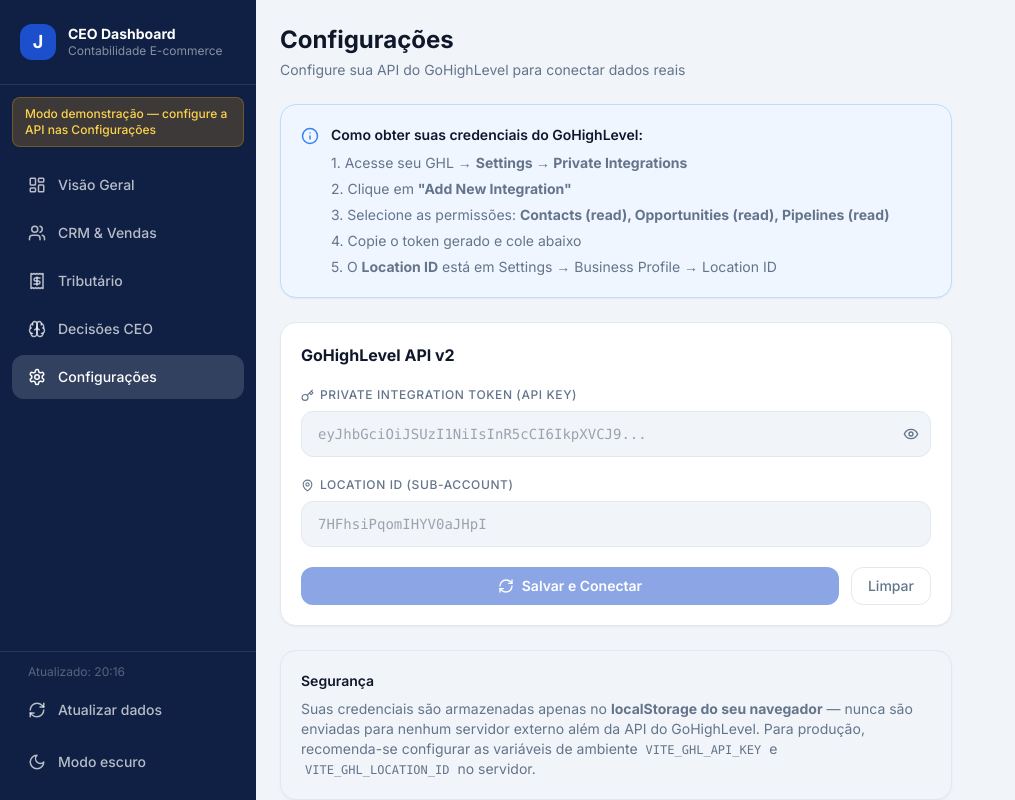
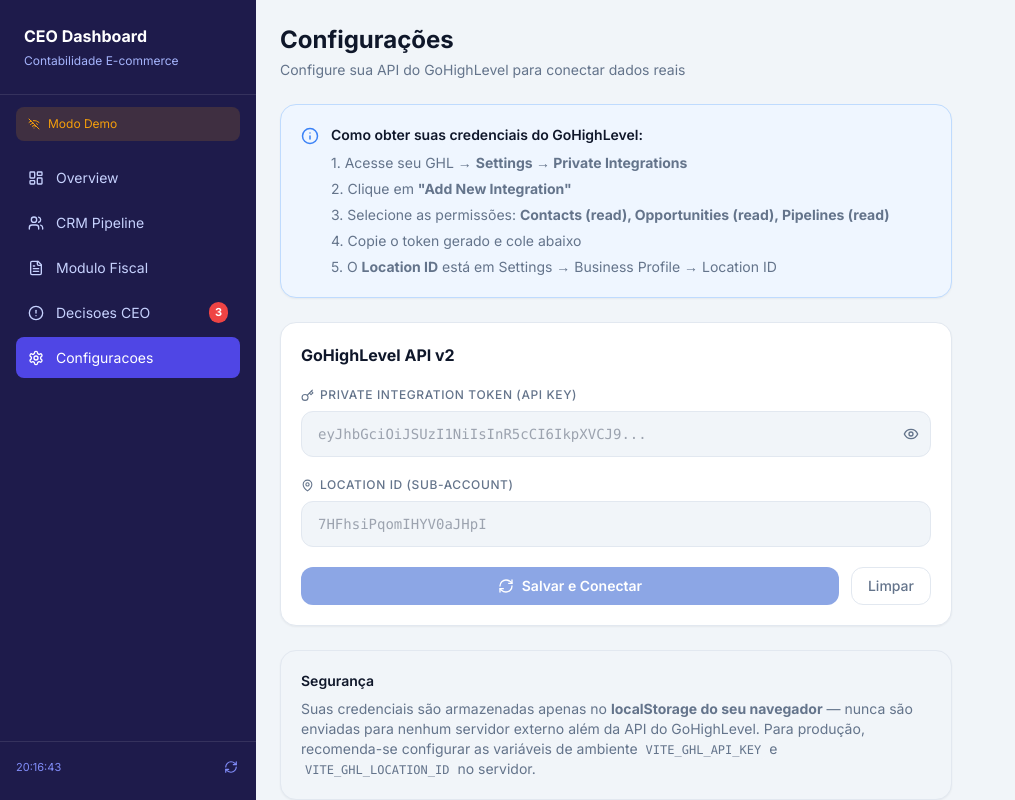
Before and after one commit to JorgeEcom/ceo-dashboard, a React (Vite) app: page /settings in a window 1280 px wide. Shown: the top 800 px of the page, without its empty margins (0-1015 px from the left). Built offline with nearby package versions, Linux system fonts and the light colour scheme; the HTML template or start-up script is replaced by a standard one.

Commit message:
refactor: clean Sidebar

```diff
--- a/src/components/Layout/Sidebar.tsx
+++ b/src/components/Layout/Sidebar.tsx
@@ -1,110 +1,68 @@
 import { NavLink } from 'react-router-dom'
-import {
-  LayoutDashboard,
-  Users,
-  Receipt,
-  Brain,
-  Settings,
-  RefreshCw,
-  AlertTriangle,
-  Moon,
-  Sun,
-} from 'lucide-react'
+import { LayoutDashboard, Users, FileText, AlertCircle, Settings, RefreshCw, WifiOff, Wifi } from 'lucide-react'
 import { useDashboard } from '../../context/DashboardContext'
-import clsx from 'clsx'
 
-const navItems = [
-  { to: '/',          label: 'Visão Geral',    icon: LayoutDashboard },
-  { to: '/crm',       label: 'CRM & Vendas',   icon: Users           },
-  { to: '/tax',       label: 'Tributário',     icon: Receipt         },
-  { to: '/decisions', label: 'Decisões CEO',   icon: Brain           },
-  { to: '/settings',  label: 'Configurações',  icon: Settings        },
+const NAV = [
+  { path: '/',          label: 'Overview',      Icon: LayoutDashboard },
+  { path: '/crm',       label: 'CRM Pipeline',  Icon: Users },
+  { path: '/tax',       label: 'Modulo Fiscal', Icon: FileText },
+  { path: '/decisions', label: 'Decisoes CEO',  Icon: AlertCircle },
+  { path: '/settings',  label: 'Configuracoes', Icon: Settings },
 ]
 
 export default function Sidebar() {
-  const { decisions, loading, refresh, isDemo, lastRefresh, theme, toggleTheme } = useDashboard()
-  const criticalCount = decisions.filter(d => d.severity === 'critical' && !d.resolved).length
+  const { isDemo, lastRefresh, refresh, loading, decisions } = useDashboard()
+  const pending = decisions.filter(d => !d.resolved).length
 
   return (
-    <aside
-      className="fixed inset-y-0 left-0 z-30 flex flex-col w-64"
-      style={{ backgroundColor: 'var(--color-sidebar)' }}
-    >
-      {/* Logo */}
-      <div className="flex items-center gap-3 px-5 py-6 border-b border-white/10">
-        <div className="w-9 h-9 rounded-xl bg-brand-500 flex items-center justify-center font-bold text-white text-lg">
-          J
-        </div>
-        <div>
-          <p className="text-white font-bold text-sm leading-tight">CEO Dashboard</p>
-          <p className="text-white/50 text-xs">Contabilidade E-commerce</p>
-        </div>
+    <aside style={{ position: 'fixed', left: 0, top: 0, height: '100vh', width: 256, backgroundColor: '#1e1b4b', display: 'flex', flexDirection: 'column' }}>
+      <div style={{ padding: '24px', borderBottom: '1px solid rgba(255,255,255,0.1)' }}>
+        <h1 style={{ color: '#fff', fontWeight: 700, fontSize: 16, margin: 0 }}>CEO Dashboard</h1>
+        <p style={{ color: '#a5b4fc', fontSize: 12, margin: '4px 0 0' }}>Contabilidade E-commerce</p>
       </div>
-
-      {/* Demo Banner */}
       {isDemo && (
-        <div className="mx-3 mt-3 px-3 py-2 rounded-lg bg-amber-500/20 border border-amber-500/30">
-          <p className="text-amber-300 text-xs font-medium">
-            Modo demonstração — configure a API nas Configurações
-          </p>
+        <div style={{ margin: '12px 16px 0', padding: '8px 12px', borderRadius: 8, backgroundColor: 'rgba(245,158,11,0.15)', display: 'flex', alignItems: 'center', gap: 8 }}>
+          <WifiOff size={12} style={{ color: '#f59e0b' }} />
+          <span style={{ fontSize: 12, color: '#f59e0b' }}>Modo Demo</span>
         </div>
       )}
-
-      {/* Nav */}
-      <nav className="flex-1 px-3 py-4 space-y-1 overflow-y-auto">
-        {navItems.map(({ to, label, icon: Icon }) => (
+      <nav style={{ flex: 1, padding: '16px', display: 'flex', flexDirection: 'column', gap: 4 }}>
+        {NAV.map(({ path, label, Icon }) => (
           <NavLink
-            key={to}
-            to={to}
-            end={to === '/'}
-            className={({ isActive }) =>
-              clsx('sidebar-item', isActive && 'active')
-            }
+            key={path}
+            to={path}
+            end={path === '/'}
+            style={({ isActive }) => ({
+              display: 'flex', alignItems: 'center', gap: 12, padding: '10px 12px', borderRadius: 8,
+              textDecoration: 'none', fontSize: 14, transition: 'all 0.15s',
+              backgroundColor: isActive ? '#4f46e5' : 'transparent',
+              color: isActive ? '#fff' : '#c7d2fe',
+            })}
           >
-            <Icon size={18} />
-            <span className="flex-1">{label}</span>
-            {to === '/decisions' && criticalCount > 0 && (
-              <span className="flex items-center justify-center w-5 h-5 rounded-full bg-red-500 text-white text-xs font-bold">
-                {criticalCount}
+            <Icon size={16} />
+            <span style={{ flex: 1 }}>{label}</span>
+            {path === '/decisions' && pending > 0 && (
+              <span style={{ backgroundColor: '#ef4444', color: '#fff', fontSize: 11, fontWeight: 700, padding: '2px 6px', borderRadius: 10 }}>
+                {pending}
               </span>
             )}
           </NavLink>
         ))}
       </nav>
-
-      {/* Footer */}
-      <div className="px-3 pb-4 space-y-2 border-t border-white/10 pt-3">
-        {/* Last refresh */}
-        {lastRefresh && (
-          <p className="text-white/30 text-xs px-4">
-            Atualizado: {lastRefresh.toLocaleTimeString('pt-BR', { hour: '2-digit', minute: '2-digit' })}
-          </p>
-        )}
-
-        {/* Refresh button */}
-        <button
-          onClick={refresh}
-          disabled={loading}
-          className="sidebar-item w-full"
-        >
-          <RefreshCw size={18} className={loading ? 'animate-spin' : ''} />
-          <span>{loading ? 'Atualizando...' : 'Atualizar dados'}</span>
-        </button>
-
-        {/* Theme toggle */}
-        <button onClick={toggleTheme} className="sidebar-item w-full">
-          {theme === 'dark' ? <Sun size={18} /> : <Moon size={18} />}
-          <span>{theme === 'dark' ? 'Modo claro' : 'Modo escuro'}</span>
-        </button>
-
-        {/* Alerts summary */}
-        {criticalCount > 0 && (
-          <NavLink to="/decisions" className="flex items-center gap-2 px-4 py-2 rounded-xl bg-red-500/20 border border-red-500/30">
-            <AlertTriangle size={16} className="text-red-400" />
-            <span className="text-red-300 text-xs font-medium">
-              {criticalCount} decisão(ões) urgente(s)
-            </span>
-          </NavLink>
+      <div style={{ padding: '16px', borderTop: '1px solid rgba(255,255,255,0.1)' }}>
+        <div style={{ display: 'flex', alignItems: 'center', justifyContent: 'space-between', marginBottom: 8 }}>
+          <span style={{ fontSize: 11, color: '#818cf8' }}>
+            {lastRefresh ? lastRefresh.toLocaleTimeString('pt-BR') : 'Carregando...'}
+          </span>
+          <button onClick={refresh} disabled={loading} style={{ background: 'none', border: 'none', cursor: 'pointer', color: '#818cf8', padding: 2 }}>
+            <RefreshCw size={14} style={{ animation: loading ? 'spin 1s linear infinite' : 'none' }} />
+          </button>
+        </div>
+        {!isDemo && (
+          <div style={{ display: 'flex', alignItems: 'center', gap: 6 }}>
+            <Wifi size={12} style={{ color: '#34d399' }} />
+            <span style={{ fontSize: 11, color: '#34d399' }}>GHL Conectado</span>
+          </div>
         )}
       </div>
     </aside>
```
